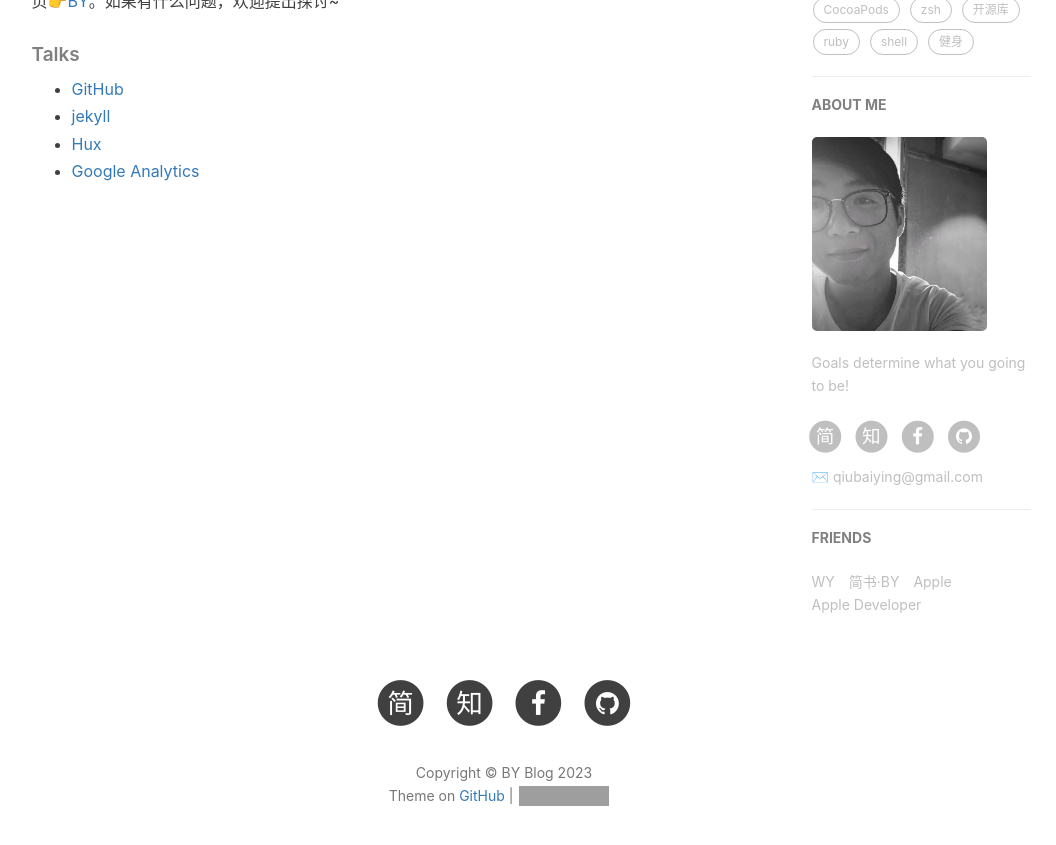
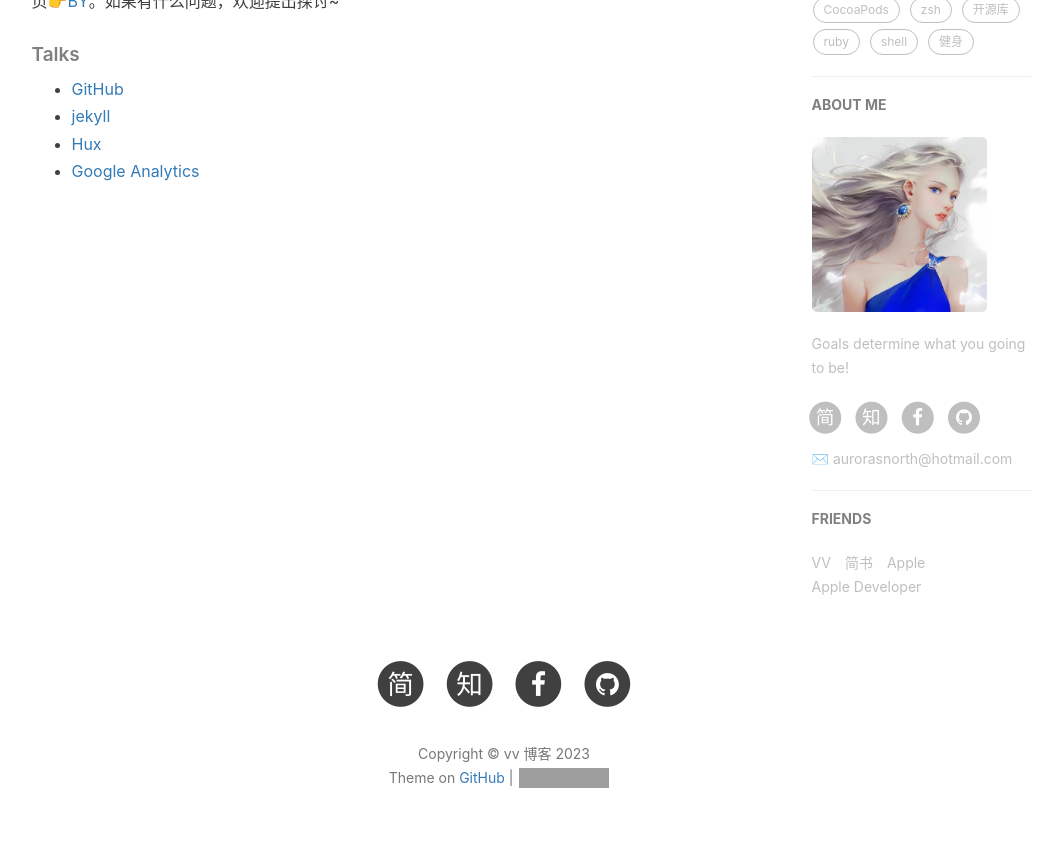
Before and after one commit to Syntizo/syntizo.github.io, a Jekyll site: the page built from about.html, in a window 1280 px wide and 900 px high, scrolled down 713 px. Shown: the top 845 px of the window, without its empty margins (136-1192 px from the left). Built offline with Jekyll 4.4.1, drawn with Linux system fonts in a browser that asks for light colours; nearby versions of some CDN libraries; comment, search, counter and statistics services are not loaded; grey boxes are pictures that could not be loaded.

Commit message:
_config.yml

```diff
--- a/_config.yml
+++ b/_config.yml
@@ -1,29 +1,29 @@
 # Site settings
-title: BY Blog
-SEOTitle: 柏荧的博客 | BY Blog
+title: vv 博客
+SEOTitle: vv的博客 | BY Blog
 header-img: img/post-bg-desk.jpg
-email: qiubaiying@gmail.com
+email: aurorasnorth@hotmail.com
 description: "Every failure is leading towards success."
-keyword: "BY, BY Blog, 柏荧的博客, qiubaiying, 邱柏荧, iOS, Apple, iPhone"
-url: "http://qiubaiying.github.io"          # your host, for absolute URL
+keyword: "vv, vv Blog, vv的博客, Syntizo, iOS, Apple, iPhone"
+url: "http://syntizo.github.io"          # your host, for absolute URL
 baseurl: ""      # for example, '/blog' if your blog hosted on 'host/blog'
-github_repo: "https://github.com/qiubaiying/qiubaiying.github.io.git" # you code repository
+github_repo: "https://github.com/Syntizo/syntizo.github.io.git" # you code repository
 
 # Sidebar settings
 sidebar: true                           # whether or not using Sidebar.
 sidebar-about-description: "Goals determine what you going to be!"
-sidebar-avatar: /img/about-BY-gentle.jpg      # use absolute URL, seeing it's used in both `/` and `/about/`
+sidebar-avatar: /img/vv_avatar.jpg      # use absolute URL, seeing it's used in both `/` and `/about/`
 
 
 
 # SNS settings
 RSS: false
-# weibo_username:     qiubaiying
-zhihu_username:     qiubaiying
-github_username:    qiubaiying
-facebook_username:  baiying.qiu.7
-jianshu_username:   e71990ada2fd
-#twitter_username:   qiubaiying
+# weibo_username:     syntizo
+zhihu_username:     syntizo
+github_username:    syntizo
+facebook_username:  syntizo
+jianshu_username:   syntizo
+#twitter_username:   syntizo
 
 
 
@@ -62,11 +62,11 @@ kramdown:
 # Gitalk
 gitalk:
   enable: true    #是否开启Gitalk评论
-  clientID: f2c84e7629bb1446c1a4                            #生成的clientID
-  clientSecret: ca6d6139d1e1b8c43f8b2e19492ddcac8b322d0d    #生成的clientSecret
-  repo: qiubaiying.github.io    #仓库名称
-  owner: qiubaiying    #github用户名
-  admin: qiubaiying
+  clientID: f821831e5d367b537d0a                            #生成的clientID
+  clientSecret: 08bc2f39069f82a9ace90e47ced7b6dda8d1bfaa    #生成的clientSecret
+  repo: syntizo.github.io    #仓库名称
+  owner: Syntizo    #github用户名
+  admin: Syntizo
   distractionFreeMode: true #是否启用类似FB的阴影遮罩
 
 
@@ -78,7 +78,7 @@ ba_track_id: b50bf2b12b5338a1845e33832976fd68
 
 # Google Analytics
 ga_track_id: 'UA-90855596-1'            # Format: UA-xxxxxx-xx
-ga_domain: qiubaiying.top               # 默认的是 auto, 这里我是自定义了的域名，你如果没有自己的域名，需要改成auto
+ga_domain: auto               # 默认的是 auto, 这里我是自定义了的域名，你如果没有自己的域名，需要改成auto
 
 
 
@@ -99,11 +99,11 @@ service-worker: true
 # Friends
 friends: [
     {
-        title: "WY",
+        title: "VV",
         href: "http://zhengwuyang.com"
     },{
-        title: "简书·BY",
-        href: "http://www.jianshu.com/u/e71990ada2fd"
+        title: "简书",
+        href: "http://www.jianshu.com/u/"
     },{
         title: "Apple",
         href: "https://apple.com"
```
